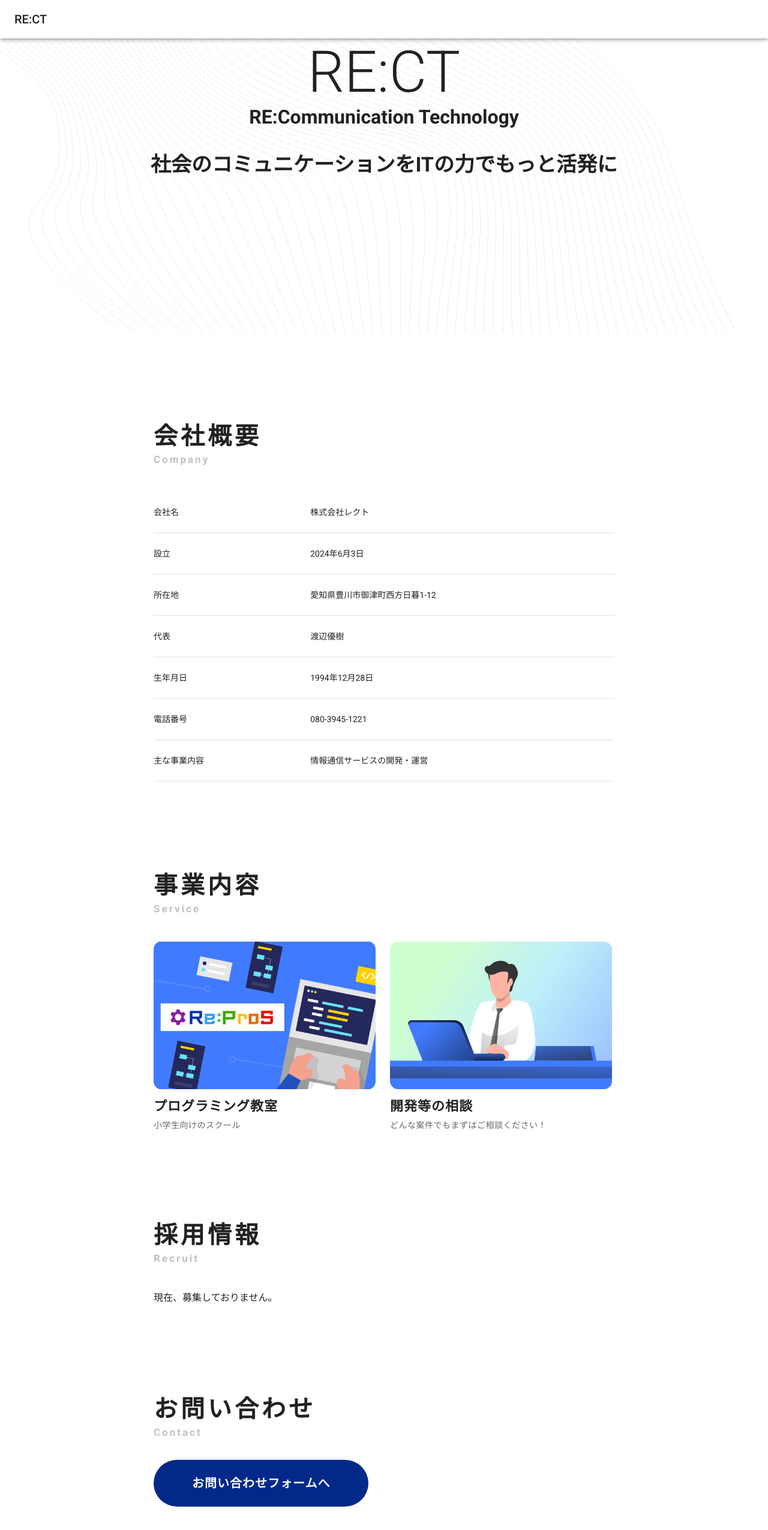
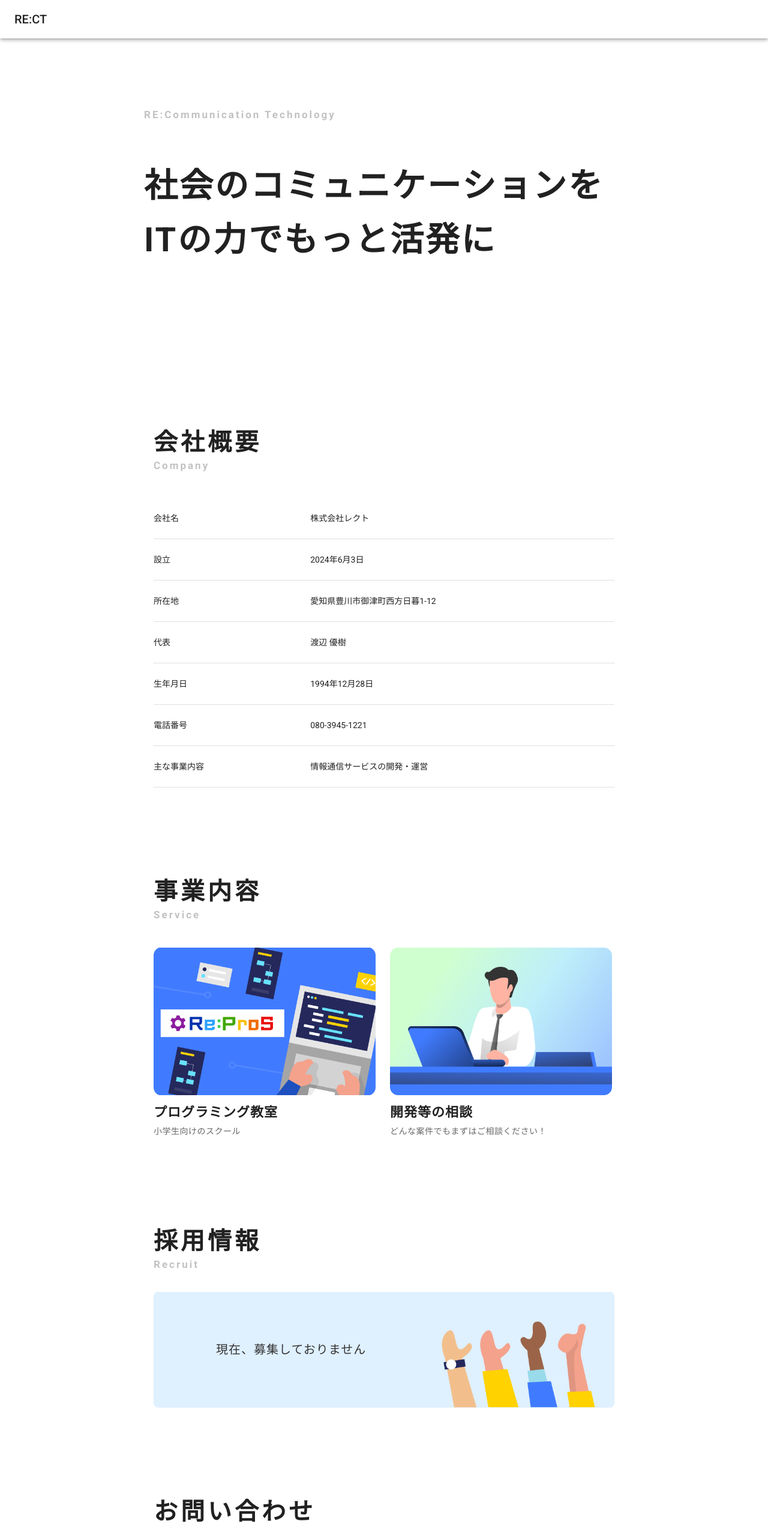
Before and after one commit to yutaroud/rect, a Next.js app: page / in a window 1280 px wide. Shown: the top 2551 px of the page at 60% size. Built offline with nearby package versions, Linux system fonts and the light colour scheme.

Commit message:
細かなスタイリング

```diff
--- a/src/app/Footer.tsx
+++ b/src/app/Footer.tsx
@@ -2,10 +2,12 @@ import * as React from "react";
 import Box from "@mui/material/Box";
 import Link from "@mui/material/Link";
 import Typography from "@mui/material/Typography";
+import List from '@mui/material/List';
+import ListItem from '@mui/material/ListItem';
 
 const Copyright = () => {
   return (
-    <Typography variant="caption" sx={{letterSpacing: "2px", fontSize: "14px", color: "#667FB9", marginTop: "50px"}} component="p">
+    <Typography variant="caption" mt={7} sx={{letterSpacing: "2px", fontSize: "14px", color: "#667FB9"}} component="p">
       <React.Fragment>
         ©RECT
         {new Date().getFullYear()}
@@ -16,28 +18,28 @@ const Copyright = () => {
 
 const Footer = () => {
   return (
-    <Box component="footer" sx={{ background: "#00298A", marginTop: "100px", padding: "80px 0 50px" }}>
+    <Box component="footer" mt={12} sx={{ background: "#00298A", padding: "80px 0 50px" }}>
       <Box sx={{maxWidth: "800px", width: "100%", margin: "0 auto", padding: "0 16px", }}>
-        <Box component="ul" sx={{listStyle: "none",}}>
-          <Box component="li" style={{fontSize: "14px"}}>
-            <Link style={{color: "#fff", textDecoration: "underline"}} href="/">運営会社</Link>
-          </Box>
-          <Box component="li" style={{marginTop: "12px", fontSize: "14px"}}>
-            <Link style={{color: "#fff", textDecoration: "underline"}}
-              href="https://forms.gle/tWbY3pJaxRpEq7Nz8"
+        <List>
+          <ListItem sx={{padding: "0", marginTop: "12px"}}>
+            <Link sx={{color: "#fff", textDecoration: "underline", fontSize: "14px"}} href="/">運営会社</Link>
+          </ListItem>
+          <ListItem sx={{padding: "0", marginTop: "12px"}}>
+            <Link sx={{color: "#fff", textDecoration: "underline", fontSize: "14px"}}
+             href="https://forms.gle/tWbY3pJaxRpEq7Nz8"
               rel="noopener noreferrer"
               target="_blank"
             >
               お問い合わせ
             </Link>
-          </Box>
-          <Box component="li" style={{marginTop: "12px", fontSize: "14px"}}>
-            <Link style={{color: "#fff", textDecoration: "underline"}} href="/privacy">プライバシーポリシー</Link>
-          </Box>
-          <Box component="li" style={{marginTop: "12px", fontSize: "14px"}}>
-            <Link style={{color: "#fff", textDecoration: "underline"}} href="/announcement">電子公告</Link>
-          </Box>
-        </Box>
+          </ListItem>
+          <ListItem sx={{padding: "0", marginTop: "12px"}}>
+            <Link sx={{color: "#fff", textDecoration: "underline", fontSize: "14px"}} href="/privacy">プライバシーポリシー</Link>
+          </ListItem>
+          <ListItem sx={{padding: "0", marginTop: "12px"}}>
+            <Link sx={{color: "#fff", textDecoration: "underline", fontSize: "14px"}} href="/announcement">電子公告</Link>
+          </ListItem>
+        </List>
         <Copyright />
       </Box>
     </Box>
--- a/src/modules/Business.tsx
+++ b/src/modules/Business.tsx
@@ -22,7 +22,7 @@ const Business = () => {
       <Typography variant="caption" align="center" component="span" sx={{fontSize: "17px", fontWeight: "bold", letterSpacing: "3px", color: "#C2C2C2"}}>
       Service
     </Typography>
-      <Grid container style={{ marginTop: 40, gap: "24px" }}>
+      <Grid container style={{ marginTop: 40, gap: "40px 24px" }}>
         <Grid width="100%" style={{maxWidth: "370px"}}>
           <MediaCard
             heading="プログラミング教室"
--- a/src/modules/Company.tsx
+++ b/src/modules/Company.tsx
@@ -16,7 +16,7 @@ const rows = [
   createData("会社名", "株式会社レクト"),
   createData("設立", "2024年6月3日"),
   createData("所在地", "愛知県豊川市御津町西方日暮1-12"),
-  createData("代表", "渡辺優樹"),
+  createData("代表", "渡辺 優樹"),
   createData("生年月日", "1994年12月28日"),
   createData("電話番号", "080-3945-1221"),
   createData("主な事業内容", "情報通信サービスの開発・運営"),
--- a/src/modules/Contact.tsx
+++ b/src/modules/Contact.tsx
@@ -1,6 +1,7 @@
 import Box from "@mui/material/Box";
 import Typography from "@mui/material/Typography";
 import Link from "@mui/material/Link";
+
 
 const Contact = () => {
   return (
@@ -19,7 +20,7 @@ const Contact = () => {
       <Typography variant="caption" align="center" component="span" sx={{fontSize: "17px", fontWeight: "bold", letterSpacing: "3px", color: "#C2C2C2"}}>
         Contact
       </Typography>
-      <Box mt={4}>
+      <Box mt={4} sx={{width: "100%", borderRadius: "8px", padding: "56px 40px",backgroundImage: 'url(/image/top/img_pc.png)', backgroundSize: '320px', backgroundPosition: 'bottom right',backgroundRepeat: "no-repeat", backgroundColor: "#DFF0FF"}}>
         <Link
           href="https://forms.gle/tWbY3pJaxRpEq7Nz8"
           rel="noopener noreferrer"
@@ -35,7 +36,7 @@ const Contact = () => {
             textDecoration: "none",
             fontWeight: "bold",
             letterSpacing: "1px",
-            display: "inline-block"
+            display: "inline-block",
           }}
         >
           お問い合わせフォームへ
--- a/src/modules/Kv.tsx
+++ b/src/modules/Kv.tsx
@@ -1,43 +1,25 @@
-import Container from "@mui/material/Container";
 import Box from "@mui/material/Box";
 import Typography from "@mui/material/Typography";
 
+
 const Kv = () => {
   return (
-    <Box
-      component="section"
-      sx={{
-        pointerEvents: "none",
-        backgroundRepeat: "no-repeat",
-        backgroundImage: 'url("/background/productCurvyLines.png")',
-        backgroundPosition: "center",
-        height: "490px"
-      }}
-    >
-      <Container sx={{ mt: 8 }}>
-        <Typography variant="h1" align="center" color="inherit">
-          RE:CT
-        </Typography>
+  <Box mt={8} sx={{height: "500px", display: "flex", flexDirection: "column", justifyContent: "center","@media screen and (max-width:800px)": { padding: "96px 16px", height: "auto"}}}>
+    <Box sx={{margin: "auto", maxWidth: "800px", width: "100%"}}>
      <Typography
-          variant="h2"
-          align="center"
-          color="inherit"
-          sx={{ fontSize: "2rem", fontWeight: "bold" }}
+        variant="h1"
+        sx={{fontSize: "17px", fontWeight: "bold", letterSpacing: "3px", color: "#C2C2C2","@media screen and (max-width:800px)": { fontSize: "12px"},}}
       >
         RE:Communication Technology
       </Typography>
       <Typography
-          color="inherit"
-          align="center"
-          variant="h4"
-          sx={{
-            mt: { xs: 4, sm: 5 },
-            fontWeight: "bold",
-          }}
+        variant="h1"
+        mt={8}
+        sx={{fontSize: "56px", fontWeight: "bold", letterSpacing: "3px", lineHeight: "1.6","@media screen and (max-width:800px)": { fontSize: "40px"}}}
       >
-          社会のコミュニケーションをITの力でもっと活発に
+        社会のコミュニケーションを<br/>ITの力でもっと活発に
       </Typography>
-      </Container>
+    </Box>
   </Box>
   );
 };
--- a/src/modules/Recuritment.tsx
+++ b/src/modules/Recuritment.tsx
@@ -1,6 +1,5 @@
 import Box from "@mui/material/Box";
 import Typography from "@mui/material/Typography";
-import Container from "@mui/material/Container";
 
 const Recruitment = () => {
   return (
@@ -19,7 +18,25 @@ const Recruitment = () => {
       <Typography variant="caption" align="center" component="span" sx={{fontSize: "17px", fontWeight: "bold", letterSpacing: "3px", color: "#C2C2C2"}}>
         Recruit
       </Typography>
-      <Typography style={{ marginTop: 40 }}>現在、募集しておりません。</Typography>
+      <Box mt={4} sx={{width: "100%", borderRadius: "8px", padding: "56px 40px",backgroundImage: 'url(/image/top/img_hand.png)', backgroundSize: '320px', backgroundPosition: 'bottom right',backgroundRepeat: "no-repeat", backgroundColor: "#DFF0FF"}}>
+        <Typography
+        variant="caption"
+        component="p"
+          sx={{
+            borderRadius: "50px",
+            height: "auto",
+            py: 3,
+            px: 8,
+            color: "#333",
+            fontSize: "20px",
+            textDecoration: "none",
+            letterSpacing: "1px",
+            display: "inline-block",
+          }}
+        >
+          現在、募集しておりません
+        </Typography>
+      </Box>
     </Box>
   );
 };
```
Also changed, not shown: public/image/top/img_hand.png (added), public/image/top/img_pc.png (added). Lines whose indentation alone changed are shown as unchanged.
